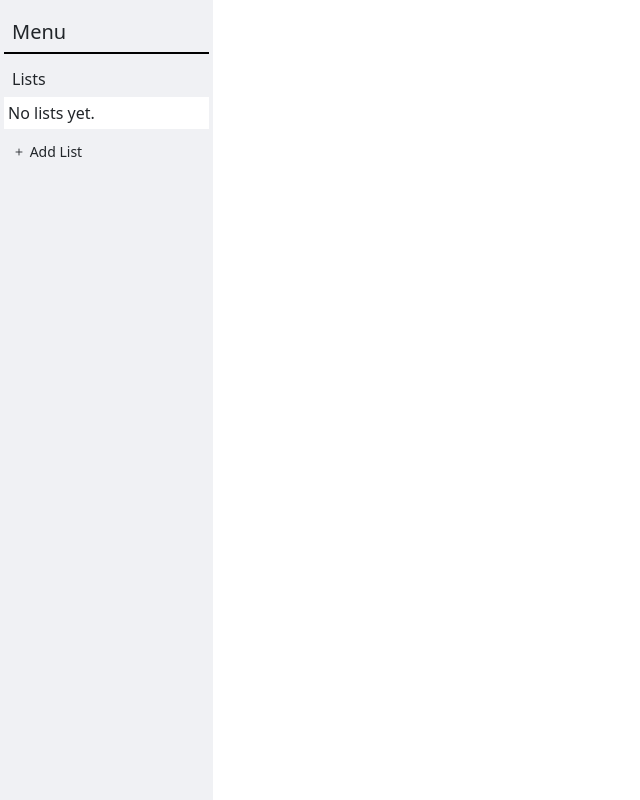
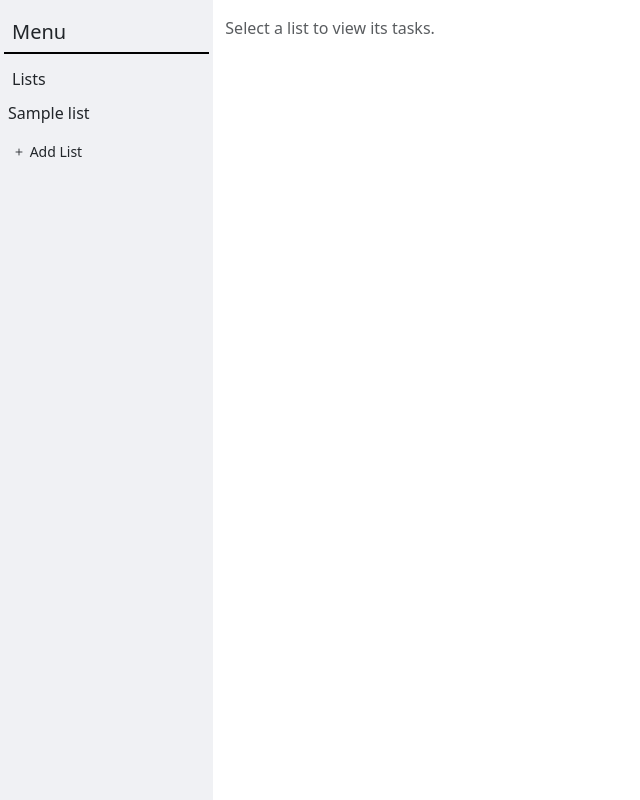
Before and after one commit to e9dgharmalkar/learning_and_development, a Django app: page /tasks/ in a window 1280 px wide. Shown: the whole page, without its empty margins (0-640 px from the left). Run offline with Django 5.2, Linux system fonts and the light colour scheme; tables that the repository leaves empty hold one stand-in row (values such as "Sample post").

Commit message:
Additions to Task Tracker, clickable lists.

```diff
--- a/tasks/templates/tasks/task_list.html
+++ b/tasks/templates/tasks/task_list.html
@@ -5,29 +5,106 @@
     <div class="row" style="height: 100vh;">
         <!-- Sidebar -->
         <div class="col-md-2 p-1" style="background-color: rgb(240, 241, 244);">
-            <h5 class=" mt-3 px-2">Menu</h5>
+            <h5 class="mt-3 px-2">Menu</h5>
             <div style="height: 2px; background-color: black; width: 100%; border: none;"></div>
 
             <h6 class="mt-3 px-2">Lists</h6>
             <ul class="list-group list-group-flush">
                 {% for list in lists %}
-                <li class="list-group-item  p-1" style="background-color: rgb(240, 241, 244); border: none">
-                    {{ list.name }}
+                <li class="list-group-item p-1" style="background-color: rgb(240, 241, 244); border: none">
+                    <a href="{% url 'dashboard' %}?list_id={{ list.id }}" style="text-decoration: none; color: inherit;">
+                        {{ list.name }}
+                    </a>
                 </li>
                 {% empty %}
-                <li class="list-group-item  p-1">No lists yet.</li>
+                <li class="list-group-item p-1">No lists yet.</li>
                 {% endfor %}
             </ul>
 
             <div class="text-start mt-2">
                 <a class="btn btn-sm btn-outline-dark" href="{% url 'add_list' %}" style="border: none; box-shadow: none;">
-                    <i class="bi bi-plus"></i> Add List</a>
+                    <i class="bi bi-plus"></i> Add List
+                </a>
             </div>
         </div>
 
         <!-- Main Content Area -->
-        <div class="col-md-10">
-            <!-- You can show tasks here or keep it blank -->
+        <div class="col-md-10 pt-3" style="position: relative; height: 100vh; overflow-y: auto;">
+            {% if selected_task %}
+                <!-- Task Detail View -->
+                <h4>{{ selected_task.title }}</h4>
+                <ul class="list-group">
+                    {% for subtask in subtasks %}
+                        <li class="list-group-item d-flex justify-content-between align-items-center" style="border: none;">
+                            {{ subtask.title }}
+                            <small class="text-muted">{{ subtask.deadline }}</small>
+                        </li>
+                    {% empty %}
+                        <li class="list-group-item" style="border: none;">No subtasks for this task.</li>
+                    {% endfor %}
+                </ul>
+
+                <div class="text-center py-2 mt-3"
+                     style="position: absolute; bottom: 0; left: 0; right: 0; background: white; border-top: 1px solid #dee2e6;">
+                    <nav>
+                        <ul class="pagination pagination-sm justify-content-center mb-0">
+                            {% if subtasks.has_previous %}
+                                <li class="page-item">
+                                    <a class="page-link" href="?task_id={{ selected_task.id }}&page={{ subtasks.previous_page_number }}">Previous</a>
+                                </li>
+                            {% endif %}
+                            <li class="page-item disabled">
+                                <span class="page-link">Page {{ subtasks.number }} of {{ subtasks.paginator.num_pages }}</span>
+                            </li>
+                            {% if subtasks.has_next %}
+                                <li class="page-item">
+                                    <a class="page-link" href="?task_id={{ selected_task.id }}&page={{ subtasks.next_page_number }}">Next</a>
+                                </li>
+                            {% endif %}
+                        </ul>
+                    </nav>
+                </div>
+
+            {% elif selected_list %}
+                <!-- Task List View -->
+                <h4>{{ selected_list.name }}</h4>
+                <ul class="list-group">
+                    {% for task in tasks %}
+                        <li class="list-group-item d-flex justify-content-between align-items-center" style="border: none;">
+                            <a href="?task_id={{ task.id }}" style="text-decoration: none; color: inherit;">
+                                {{ task.title }}
+                            </a>
+                            <small class="text-muted">{{ task.deadline }}</small>
+                        </li>
+                    {% empty %}
+                        <li class="list-group-item" style="border: none;">No tasks in this list.</li>
+                    {% endfor %}
+                </ul>
+
+                <div class="text-center py-2 mt-3"
+                     style="position: absolute; bottom: 0; left: 0; right: 0; background: white; border-top: 1px solid #dee2e6;">
+                    <nav>
+                        <ul class="pagination pagination-sm justify-content-center mb-0">
+                            {% if tasks.has_previous %}
+                                <li class="page-item">
+                                    <a class="page-link" href="?list_id={{ selected_list.id }}&page={{ tasks.previous_page_number }}">Previous</a>
+                                </li>
+                            {% endif %}
+                            <li class="page-item disabled">
+                                <span class="page-link">Page {{ tasks.number }} of {{ tasks.paginator.num_pages }}</span>
+                            </li>
+                            {% if tasks.has_next %}
+                                <li class="page-item">
+                                    <a class="page-link" href="?list_id={{ selected_list.id }}&page={{ tasks.next_page_number }}">Next</a>
+                                </li>
+                            {% endif %}
+                        </ul>
+                    </nav>
+                </div>
+
+            {% else %}
+                <p class="text-muted">Select a list to view its tasks.</p>
+            {% endif %}
         </div>
     </div>
 </div>
--- a/tasks/urls.py
+++ b/tasks/urls.py
@@ -1,13 +1,16 @@
 """This module defines the URL patterns for the tasks app."""
 
 from django.urls import path
-from .views import TaskListView, dashboard, ListCreateView
+from .views import TaskListView, DashboardView, ListCreateView, DetailView
 
 
 urlpatterns = [
-    path("", dashboard, name="dashboard"),
+    path("", DashboardView.as_view(), name="dashboard"),
+    path('list/<int:pk>/', DashboardView.as_view(), name='list_detail'),
     path("add_list/", ListCreateView.as_view(), name="add_list"),
     path("tasks/", TaskListView.as_view(), name="task_list"),
+    path("dashboard/task/<int:pk>/", DetailView.as_view(), name="task_detail"),
+    path("task/<int:task_id>/", DashboardView.as_view(), name="list_detail"),
     # path('list/<int:list_id>/', views.list_detail, name='list_detail'),
     # path('add-list/', views.add_list, name='add_list'),
     # path("create/", TaskCreateView.as_view(), name="task_create"),
--- a/tasks/views.py
+++ b/tasks/views.py
@@ -1,6 +1,7 @@
 """Django views for managing tasks in a task management application."""
 
-from django.views.generic import ListView, CreateView
+from django.views.generic import ListView, CreateView, DetailView, TemplateView
+from django.core.paginator import Paginator
 from django.urls import reverse_lazy
 from django.shortcuts import render
 from .models import Task, List
@@ -8,9 +9,41 @@
 
 
 
-def dashboard(request):
-    lists = List.objects.order_by("-created_at")[:3]
-    return render(request, "tasks/task_list.html", {"lists": lists})
+class DashboardView(TemplateView):
+    template_name = 'tasks/task_list.html'
+
+    def get_context_data(self, **kwargs):
+        context = super().get_context_data(**kwargs)
+        context['lists'] = List.objects.order_by('-created_at')[:3]
+
+        list_id = self.request.GET.get("list_id")
+        task_id = self.request.GET.get("task_id")
+        page = self.request.GET.get("page")
+
+        if task_id:
+            selected_task = Task.objects.get(id=task_id)
+            subtasks = selected_task.subtask_set.all().order_by("deadline")
+
+            paginator = Paginator(subtasks, 15)
+            page_obj = paginator.get_page(page)
+
+            context["selected_task"] = selected_task
+            context["subtasks"] = page_obj
+
+        elif list_id:
+            selected_list = List.objects.get(id=list_id)
+
+
+            paginator = Paginator(selected_list, 7)
+            page_obj = paginator.get_page(page)
+
+            context["selected_list"] = selected_list
+            context["tasks"] = page_obj
+
+        return context
+
+
+
 
 
 class ListCreateView(CreateView):
@@ -24,6 +57,28 @@
     model = Task
     template_name = "tasks/task_list.html"
     context_object_name = "tasks"
+
+    def get_context_data(self, **kwargs):
+        context = super().get_context_data(**kwargs)
+        context['lists'] = List.objects.order_by('-created_at')[:3]
+        return context
+
+# class ListDetailView(DetailView):
+#     model = List
+#     template_name = "tasks/list_detail.html"
+#     context_object_name = "list"
+
+#     def get_context_data(self, **kwargs):
+#         context = super().get_context_data(**kwargs)
+#         tasks = Task.objects.filter(list=self.object).order_by("deadline")
+#         print(tasks)
+#         paginator = Paginator(tasks, 7)  # Show 7 tasks per page
+#         page_number = self.request.GET.get('page')
+#         page_obj = paginator.get_page(page_number)
+#         context["tasks"] = page_obj
+#         return context
+
+
 
 
 # class TaskCreateView(CreateView):
```
Also changed, not shown: tasks/templates/tasks/list_detail.html (added, +40 -0 lines).
